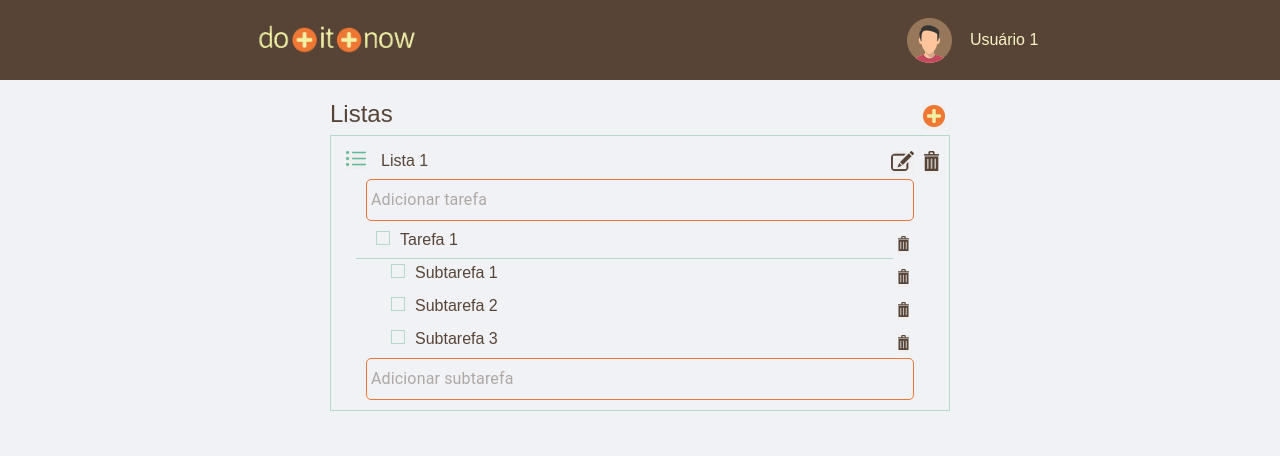
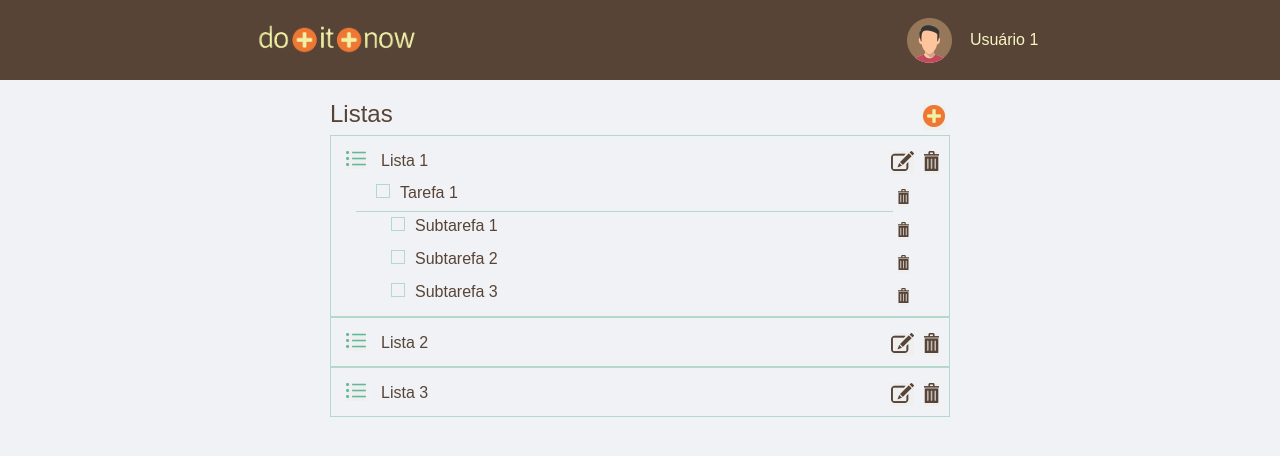
Before and after one commit to Kaueny-Alves/mini-app, a React (Create React App) app: page /lists in a window 1280 px wide. Shown: the top 456 px of the page. Built offline with nearby package versions, Linux system fonts and the light colour scheme.

Commit message:
escondendo o input para criacao de tarefas

```diff
--- a/src/pages/Lists/CreateLists.js
+++ b/src/pages/Lists/CreateLists.js
@@ -8,6 +8,7 @@ import excluir_lista from "../../assets/icone_deletar_lista.png";
 import excluir_tarefa from "../../assets/icone_deletar_tarefa-subtarefa.png";
 import TextField from "@material-ui/core/TextField";
 import { Header } from "../../components/Header";
+import { Tasks } from "./Tasks";
 
 export function CreateLists() {
   const [lists, setLists] = useState([
@@ -67,13 +68,13 @@ export function CreateLists() {
       <Container>
         <h2 className="text">Criar Lista</h2>
         <Form className={""} noValidate autoComplete="off">
-          <TextField
+          <Tasks
             name="nameList"
             placeholder="Digite o nome da lista..."
             variant="outlined"
             onChange={(e) => setLists({ nameList: e.target.value })}
           />
-          <TextField
+          <Tasks
             name="nameTask"
             placeholder="Adicionar tarefa"
             variant="outlined"
--- a/src/pages/Lists/SubTasks.js
+++ b/src/pages/Lists/SubTasks.js
@@ -1,9 +1,9 @@
 import React from 'react'
-import {ContentList} from "./styles";
+import {ContentSub} from "./styles";
 
 export function SubTasks({value, textList,src, alt}) {
   return (
-    <ContentList >
+    <ContentSub >
     <div className="sub-tasks">
     <input type="checkbox" value={value} color="green" className="sub"/>
     <li>{textList}</li>
@@ -11,6 +11,6 @@ export function SubTasks({value, textList,src, alt}) {
     <button className="btn">
       <img src={src} alt={alt} />
     </button>
-  </ContentList>
+  </ContentSub>
   )
 }
--- a/src/pages/Lists/Tasks.js
+++ b/src/pages/Lists/Tasks.js
@@ -15,14 +15,13 @@ const useStyles = makeStyles((theme) => ({
     borderRadius: "5px",
     border: "1px solid var(--orange)",
     "& .MuiTextField-root": {
-
       margin: theme.spacing(1),
       width: "25ch",
     }
   }
 }));
 
-export function Tasks({ placeholder, name, onClick }) {
+export function Tasks({ placeholder, name, onClick, value }) {
   const classes = useStyles();
 
   return (
@@ -31,17 +30,17 @@ export function Tasks({ placeholder, name, onClick }) {
         className={classes.root}
         required
         autoFocus={false}
+        value={value}
         name={name}
         placeholder={placeholder}
         InputProps={{
+          disableUnderline: true,
           endAdornment: (
             <button className="btn" onClick={onClick}>
               <img src={adicionar} alt="imagem de adicionar" />
             </button>
           ),
-        },
-        { disableUnderline: true }
-      }
+        }}
       />
     </div>
   );
--- a/src/pages/Lists/index.js
+++ b/src/pages/Lists/index.js
@@ -19,6 +19,7 @@ import {
 import { Link } from "react-router-dom";
 
 export function Lists() {
+  const [status, setStatus] = useState(false);
   const [lists, setLists] = useState([
     {
       id: "1",
@@ -44,31 +45,40 @@ export function Lists() {
         },
       ],
     },
-    // {
-    //   id: "2",
-    //   nameList: "Lista 2",
-    //   tasks: [{
-    //     id: "",
-    //     nameTask: "",
-    //     subTarefa: [{
-    //       id: "",
-    //       Subtarefa: ""
-    //     }]
-    //   }]
-    // },
-    // {
-    //   id: "3",
-    //   nameList: "Lista 3",
-    //   tasks: [{
-    //     id: "",
-    //     nameTask: "",
-    //     subTarefa: [{
-    //       id: "",
-    //       Subtarefa: ""
-    //     }]
-    //   }]
-    //  }
+    {
+      id: "2",
+      nameList: "Lista 2",
+      tasks: [{}],
+    },
+    {
+      id: "3",
+      nameList: "Lista 3",
+      tasks: [
+        {
+          id: "",
+          nameTask: "",
+          subTarefa: [
+            {
+              id: "",
+              Subtarefa: "",
+            },
+          ],
+        },
+      ],
+    },
   ]);
+
+  const handleCancelButton = (id) => {
+    console.log("clicou")
+  };
+
+  const handleEditButton = (id) => {
+    if (status) {
+      setStatus(false);
+    } else {
+      setStatus(true);
+    }
+  };
 
   return (
     <>
@@ -82,7 +92,7 @@ export function Lists() {
             </button>
           </Link>
         </ContentTitle>
-        {lists.length > 0 &&
+        {lists &&
           lists.map((list) => {
             return (
               <ContainerList>
@@ -91,20 +101,50 @@ export function Lists() {
                     <button className="btn">
                       <img src={icone_lista} alt="adicionar" />
                     </button>
-                    <span>{list.nameList}</span>
+                    <span>
+                      {status ? (
+                        <Tasks
+                          placeholder={list.nameList}
+                          name="nameList"
+                          onClick
+                        />
+                      ) : (
+                        list.nameList
+                      )}
+                    </span>
                   </div>
                   <div>
                     <button className="btn">
-                      <img src={editar} alt="editar" />
+                      <img
+                        src={editar}
+                        alt="editar"
+                        onClick={() => {
+                          handleEditButton(list.id);
+                        }}
+                      />
                     </button>
                     <button className="btn">
-                      <img src={excluir_lista} alt="excluir" />
+                      <img
+                        src={excluir_lista}
+                        alt="excluir"
+                        onClick={() => {
+                          handleCancelButton(list.id);
+                        }}
+                      />
                     </button>
                   </div>
                 </ContentList>
-                <Tasks placeholder="Adicionar tarefa" name="addTasks" onClick />
-                {list.tasks.length > 0 &&
+                {status && (
+                  <Tasks
+                    placeholder="Adicionar tarefa"
+                    name="addTasks"
+                    onClick
+                  />
+                )}
+                {list.tasks &&
                   list.tasks.map((task) => (
+                    <>
+                      {task.nameTask ? (
                         <>
                           <ContentList>
                             <div className="tasks">
@@ -117,27 +157,32 @@ export function Lists() {
                             </div>
                             <ContentBtn>
                               <button className="btn">
-                            <img src={excluir_tarefa} alt="excluir" />
+                                <img src={excluir_tarefa} alt="excluir"  onClick={()=>{handleCancelButton(task.id)}}/>
                               </button>
                             </ContentBtn>
                           </ContentList>
                           <ul className="separator">
-                        {task.subTarefa.length > 0 &&
+                            {task.subTarefa &&
                               task.subTarefa.map((sub) => (
-                            <ContentBtn>
                                 <SubTasks
                                   value={sub.id}
                                   textList={sub.Subtarefa}
                                   src={excluir_tarefa}
                                   alt="excluir"
+                                  onClick={()=>{handleCancelButton(sub.id)}}
                                 />
-                            </ContentBtn>
                               ))}
+                            {status && (
                               <Tasks
                                 placeholder="Adicionar subtarefa"
                                 name="addSubTasks"
                               />
+                            )}
                           </ul>
+                        </>
+                      ) : (
+                        ""
+                      )}
                     </>
                   ))}
               </ContainerList>
--- a/src/pages/Lists/styles.js
+++ b/src/pages/Lists/styles.js
@@ -9,6 +9,7 @@ export const Container = styled.div`
   height: 100%;
   width: 100%;
   .text {
+    justify-items: start;
     color: var(--brown);
   }
   .btn {
@@ -59,6 +60,7 @@ export const ContentList = styled.div`
     padding-left: 10px;
     color: #574437;
   }
+
   .tasks {
     display: flex;
     border-bottom: 1px solid var(--green);
@@ -67,10 +69,6 @@ export const ContentList = styled.div`
 
   }
 
-  .sub-tasks {
-    display: flex;
-    margin-left: 30px;
-  }
 `;
 
 export const ContainerList = styled.div`
@@ -95,9 +93,22 @@ export const Form = styled.form`
 `;
 
 export const ContentBtn = styled.div`
+   display: flex;
+   align-items: center;
+   justify-content: space-between;
    margin-right: 30px;
 `;
 
-export const ContentBtnSub = styled.div`
-  padding-right: 50px;
+export const ContentSub = styled.div`
+ padding: 5px 0px 0px 5px;
+  display: flex;
+  flex-direction: row;
+  justify-content: space-between;
+  margin-right: 30px;
+  .sub-tasks {
+    display: flex;
+    margin-left: 30px;
+
+  }
+
 `;
```
Lines whose indentation alone changed are shown as unchanged.
